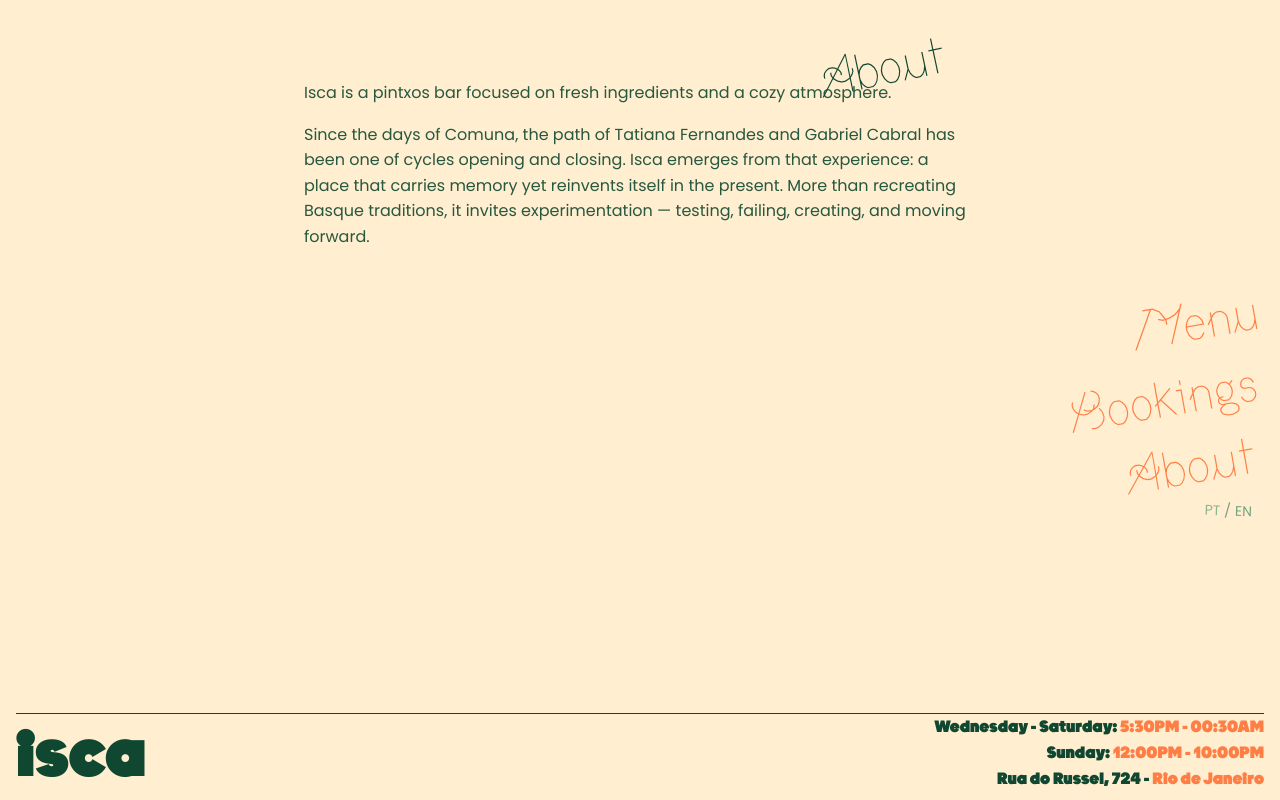
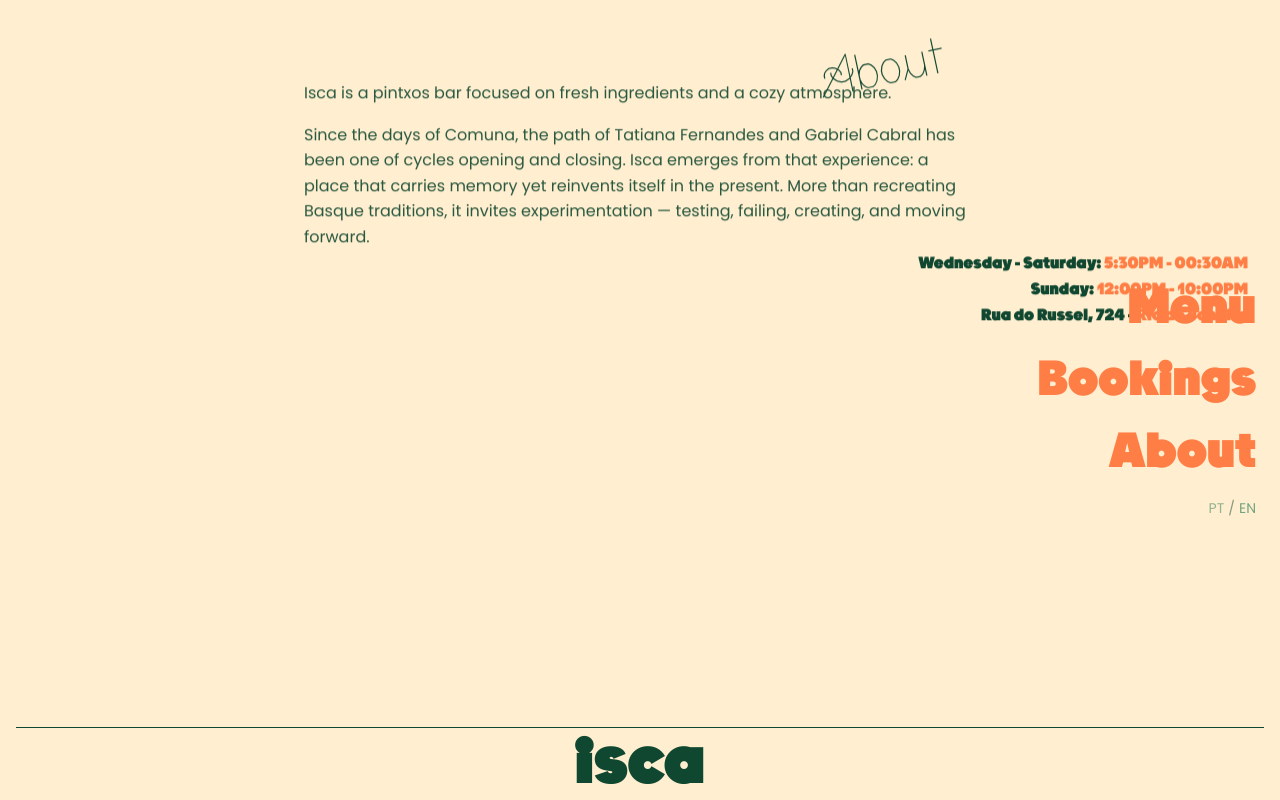
Before and after one commit to guerrinharj/isca, a Next.js app: page /en/sobre in a window 1280 px wide. Built offline with nearby package versions, Linux system fonts and the light colour scheme; no server answers.

Commit message:
nav bar and home page adjustments

```diff
--- a/app/[locale]/layout.tsx
+++ b/app/[locale]/layout.tsx
@@ -39,7 +39,7 @@ export default async function LocaleLayout({ children, params }: LayoutProps) {
             <ScribbleCanvas />
 
             {/* Palette mobile floating, fixed above footer */}
-            <div className="md:hidden">
+            <div>
                 <div
                     className="
                         fixed bottom-20 left-1/2 -translate-x-1/2
@@ -64,7 +64,7 @@ export default async function LocaleLayout({ children, params }: LayoutProps) {
                 <div
                     className="
                         mx-auto w-full flex items-center
-                        justify-center md:justify-between
+                        justify-center
                         border-t-1 border-isca-verde
                     "
                 >
@@ -77,23 +77,6 @@ export default async function LocaleLayout({ children, params }: LayoutProps) {
                             w-auto
                         "
                     />
-
-                    {/* Palette inline for md+ screens */}
-                    <div className="hidden md:flex flex-1 justify-center">
-                        <ScribblePalette />
-                    </div>
-
-                    <InfoText
-                        locale={safeLocale as 'pt' | 'en'}
-                        className="
-                            hidden
-                            md:block
-                            text-right
-                            text-[0.7rem]
-                            md:text-sm
-                            lg:text-base
-                        "
-                    />
                 </div>
             </footer>
         </>
--- a/app/[locale]/sobre/page.tsx
+++ b/app/[locale]/sobre/page.tsx
@@ -1,5 +1,6 @@
 import { getMessages } from '@/lib/i18n'
 import { locales, type Locale } from '@/lib/i18n/locales'
+import InfoText from '../../../components/InfoText'
 
 type SobrePageProps = {
     params: Promise<{ locale: Locale }>
@@ -59,6 +60,18 @@ export default async function SobrePage({ params }: SobrePageProps) {
                             </>
                         )}
                     </div>
+
+                    <InfoText
+                        locale={safeLocale as 'pt' | 'en'}
+                        className="
+                            hidden
+                            md:block
+                            text-right
+                            text-[0.7rem]
+                            md:text-sm
+                            lg:text-base
+                        "
+                    />
                 </section>
             </div>
         </>
--- a/components/NavBar.tsx
+++ b/components/NavBar.tsx
@@ -80,7 +80,7 @@ export default function NavBar({ t, locale }: NavBarProps) {
     return (
         <nav
             className={`
-                font-cirrus fixed top-0 left-0 right-0 z-50
+                font-burns-ultra fixed top-0 left-0 right-0 z-50
                 h-20 w-full
                 pt-[env(safe-area-inset-top)]
                 transition-colors duration-300
@@ -133,24 +133,24 @@ export default function NavBar({ t, locale }: NavBarProps) {
                         hidden md:flex md:flex-col md:items-end md:justify-center md:gap-6
                         md:fixed md:right-0 md:top-0 md:z-50
                         md:h-screen md:w-auto md:p-6
-                        md:transform md:rotate-2
+                        md:transform
                     "
                 >
                     <Link
                         href={`/${locale}/cardapio`}
-                        className="hover:text-isca-laranja block text-4xl lg:text-5xl -rotate-12 origin-right"
+                        className="hover:text-isca-laranja block text-4xl lg:text-5xl origin-right"
                     >
                         {t.nav.menu}
                     </Link>
                     <Link
                         href={`/${locale}/reservas`}
-                        className="hover:text-isca-laranja block text-4xl lg:text-5xl -rotate-12 origin-right"
+                        className="hover:text-isca-laranja block text-4xl lg:text-5xl origin-right"
                     >
                         {t.nav.reservas}
                     </Link>
                     <Link
                         href={`/${locale}/sobre`}
-                        className="hover:text-isca-laranja block text-4xl lg:text-5xl -rotate-12 origin-right"
+                        className="hover:text-isca-laranja block text-4xl lg:text-5xl origin-right"
                     >
                         {t.nav.sobre}
                     </Link>
```
